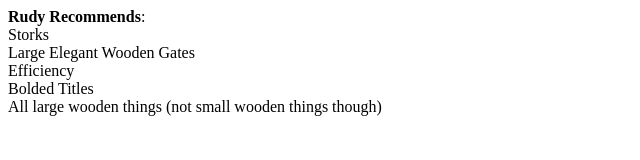
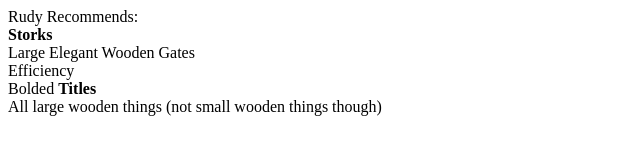
Before and after one commit to stukontruk/RudyRecommends, a plain HTML site: page index.html in a window 1280 px wide. Shown: the full height of the page, 0-640 px from the left. Drawn offline with Linux system fonts and the light colour scheme.

Commit message:
Update index.html

```diff
--- a/index.html
+++ b/index.html
@@ -1,10 +1,10 @@
-<b>Rudy Recommends</b>:<br/>
-Storks
+Rudy Recommends:<br/>
+<b>Storks</b>
 <br/>
 Large Elegant Wooden Gates
 <br/>
 Efficiency
 <br/>
-Bolded Titles
+Bolded <b>Titles</b>
 <br/>
 All large wooden things (not small wooden things though)
```
